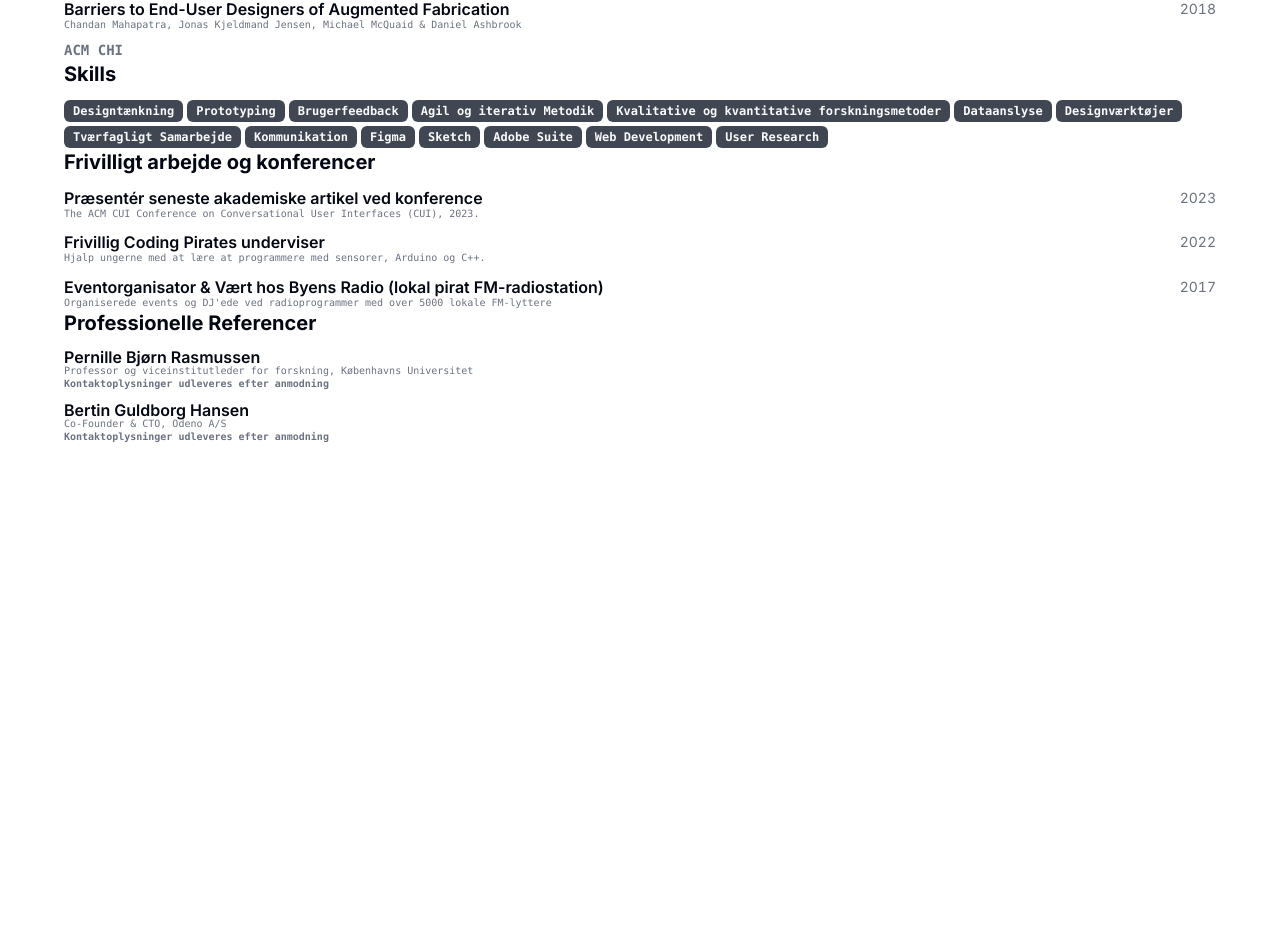
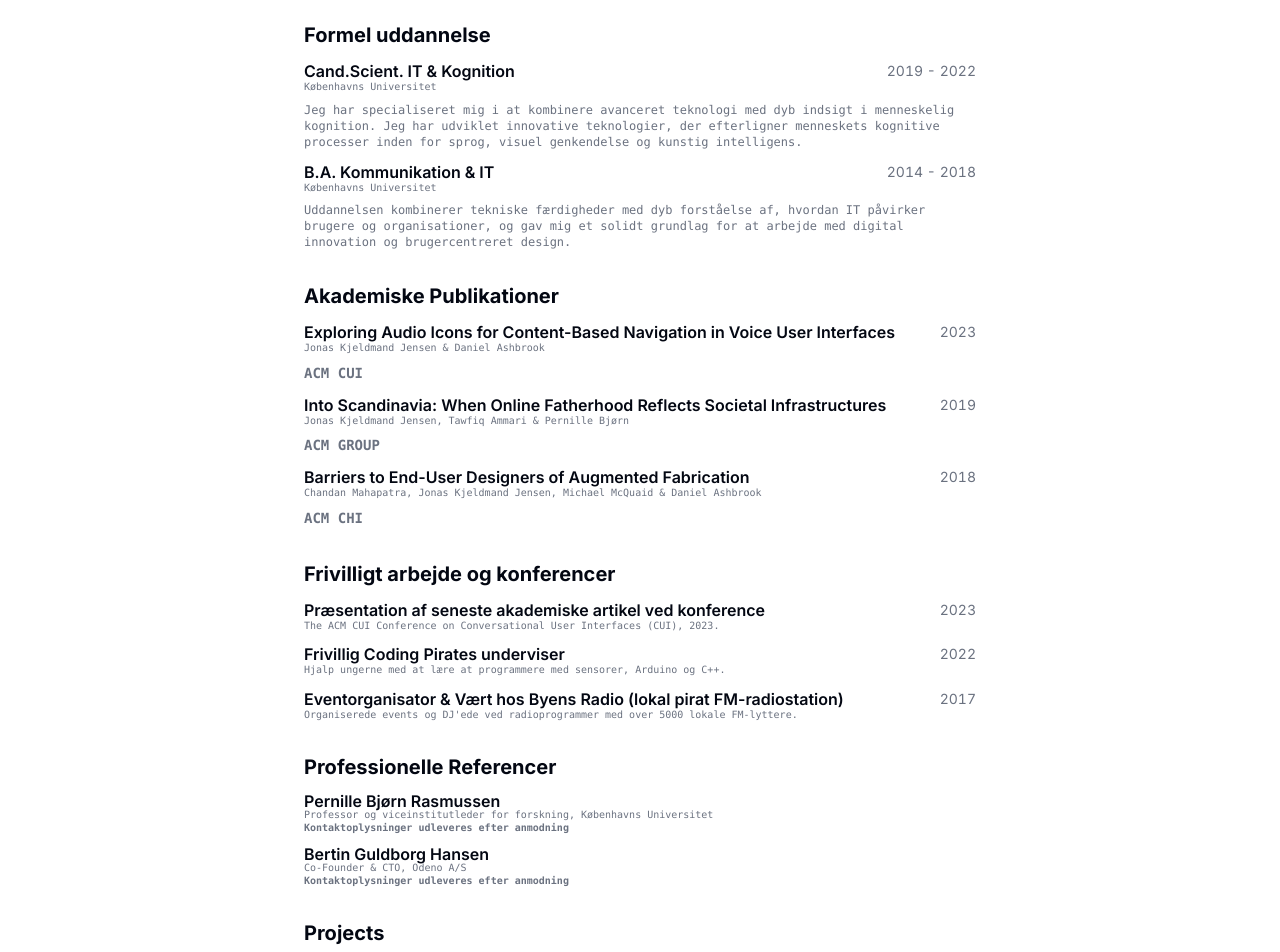
Before and after one commit to QC20/skinny-cv, a Next.js app: page / in a window 1280 px wide. Shown: the part 1315-2267 px from the top of the page. Before the commit the page ends 1822 px from the top, so only its background shows below. Built offline with nearby package versions, Linux system fonts and the light colour scheme.

Commit message:
latest update

```diff
--- a/src/app/page.tsx
+++ b/src/app/page.tsx
@@ -18,6 +18,7 @@ export const metadata: Metadata = {
 export default function Page() {
   return (
     <main className="container relative mx-auto scroll-my-12 overflow-auto p-4 print:p-12 md:p-16">
+      <section className="mx-auto w-full max-w-2xl space-y-8 bg-white print:space-y-4">
         <div className="flex items-center justify-between">
           <div className="flex-1 space-y-1.5">
             <h1 className="text-2xl font-bold">{RESUME_DATA.name}</h1>
@@ -98,6 +99,20 @@ export default function Page() {
             {RESUME_DATA.summary}
           </p>
         </Section>
+
+        <Section>
+          <h2 className="text-xl font-bold">Skills</h2>
+          <div className="flex flex-wrap gap-1">
+            {RESUME_DATA.skills.map((skill) => {
+              return (
+                <Badge className="print:text-[10px]" key={skill}>
+                  {skill}
+                </Badge>
+              );
+            })}
+          </div>
+        </Section>
+
         <Section>
           <h2 className="text-xl font-bold">Erhvervserfaring</h2>
           {RESUME_DATA.work.map((work) => {
@@ -138,8 +153,9 @@ export default function Page() {
             );
           })}
         </Section>
+
         <Section>
-          <h2 className="text-xl font-bold">Uddannelse</h2>
+          <h2 className="text-xl font-bold">Formel uddannelse</h2>
           {RESUME_DATA.education.map((education) => {
             return (
               <Card key={education.school}>
@@ -191,18 +207,7 @@ export default function Page() {
           })}
 
         </Section>
-        <Section>
-          <h2 className="text-xl font-bold">Skills</h2>
-          <div className="flex flex-wrap gap-1">
-            {RESUME_DATA.skills.map((skill) => {
-              return (
-                <Badge className="print:text-[10px]" key={skill}>
-                  {skill}
-                </Badge>
-              );
-            })}
-          </div>
-        </Section>
+
 
         <Section>
           <h2 className="text-xl font-bold">Frivilligt arbejde og konferencer</h2>
@@ -253,6 +258,12 @@ export default function Page() {
 
 
 
+        <Section className="print-force-new-page scroll-mb-16">
+          <h2 className="text-xl font-bold">Projects</h2>
+          <div className="-mx-3 grid grid-cols-1 gap-3 print:grid-cols-3 print:gap-2 md:grid-cols-2 lg:grid-cols-3">
+          </div>
+        </Section>
+      </section>
 
       <CommandMenu
         links={[
--- a/src/data/resume-data.tsx
+++ b/src/data/resume-data.tsx
@@ -201,7 +201,7 @@ export const RESUME_DATA = {
 
   FrivilligtArbejde: [
     {
-      name: "Præsentér seneste akademiske artikel ved konference",
+      name: "Præsentation af seneste akademiske artikel ved konference",
       company: "The ACM CUI Conference on Conversational User Interfaces (CUI), 2023.  ",
       start: "2023",
     },
@@ -212,7 +212,7 @@ export const RESUME_DATA = {
     },
     {
       name: "Eventorganisator & Vært hos Byens Radio (lokal pirat FM-radiostation)",
-      company: "Organiserede events og DJ'ede ved radioprogrammer med over 5000 lokale FM-lyttere",
+      company: "Organiserede events og DJ'ede ved radioprogrammer med over 5000 lokale FM-lyttere.",
       start: "2017",
     },
   ],
```
Also changed, not shown: PhotoMe.png (deleted), 1 other file (tests, documents, lock files or other folders).
